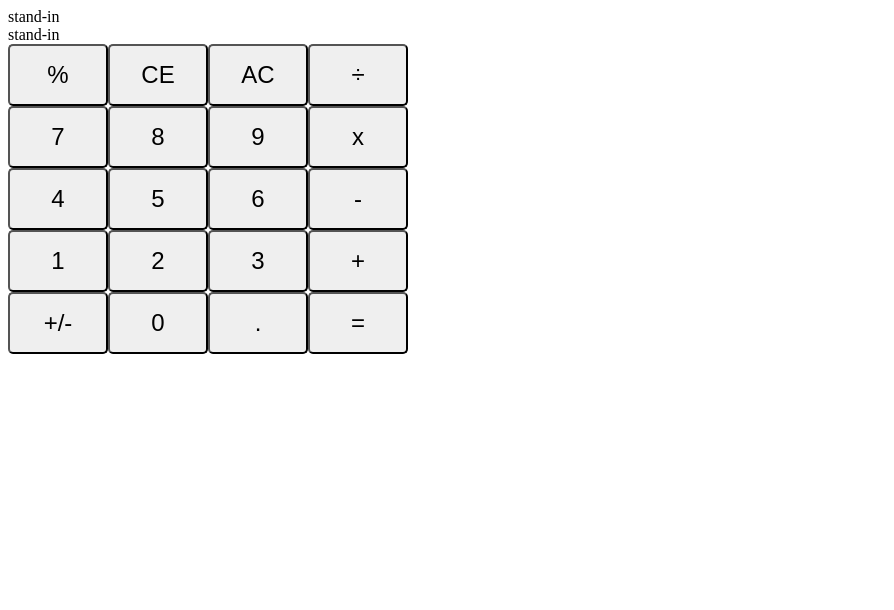
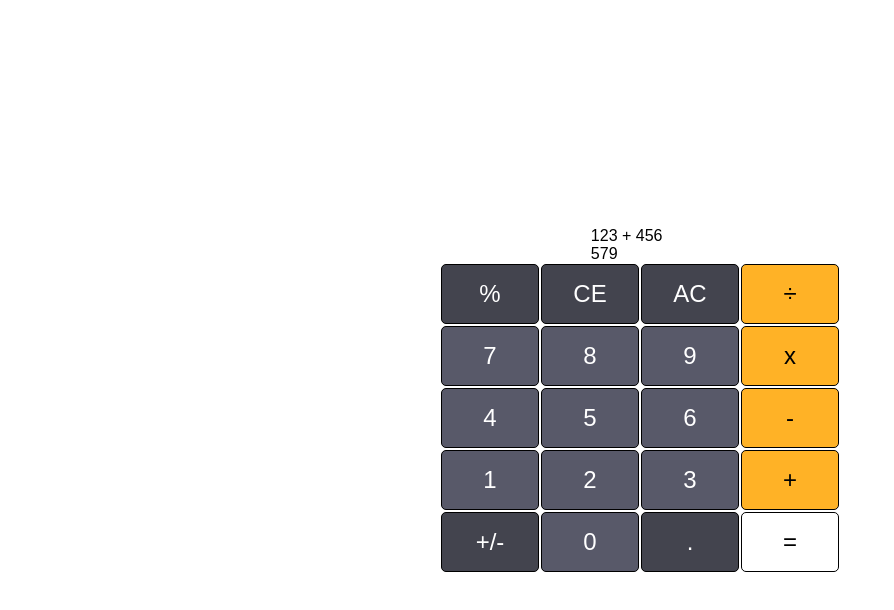
Before and after one commit to MaruEsguerra/js-calculator, a plain HTML site: page index.html in a window 1280 px wide. Shown: the whole page, without its empty margins (0-894 px from the left). Drawn offline with Linux system fonts and the light colour scheme.

Commit message:
feat: Adds some UI to the calculator Adds some non-functional UI to the calculator.

```diff
--- a/index.html
+++ b/index.html
@@ -9,8 +9,8 @@
 <body>
     <div class="calculator">
         <div class="display">
-            <div class="previous-operand">stand-in</div>
-            <div class="current-operand">stand-in</div>
+            <div class="previous-operand">123 + 456</div>
+            <div class="current-operand">579</div>
         </div>
         <div class="buttons">
             <button class="btn-percentage">%</button>
@@ -29,7 +29,7 @@
             <button class="btn-number">2</button>
             <button class="btn-number">3</button>
             <button class="btn-operator">+</button>
-            <button class="btn-plus-minus">+/-</button>
+            <button class="btn-sign">+/-</button>
             <button class="btn-number">0</button>
             <button class="btn-decimal">.</button>
             <button class="btn-equals">=</button>
--- a/styles.css
+++ b/styles.css
@@ -1,3 +1,32 @@
+*, *::before, *::after {
+    box-sizing: border-box;
+    font-family: Arial, Helvetica, sans-serif;
+}
+
+body {
+    padding: 0;
+    margin: 0;
+}
+
+.calculator {
+    display: flex;
+    justify-content: center;
+    align-items: center;
+    flex-direction: column;
+    min-height: 100vh;
+}
+
+.display {
+    max-width: 400px;
+    display: flex;
+    flex-wrap: wrap;
+}
+
+.previous-operand, .current-operand {
+    flex: 1 100%;
+    justify-content: right;
+}
+
 .buttons {
     max-width: 400px;
     display: flex;
@@ -5,8 +34,48 @@
 }
 
 button {
-    flex: 1 25%;
+    flex: 1 24.5%;
     padding: 15px;
     font-size: 24px;
+    cursor: pointer;
+    border: 1px solid black;
     border-radius: 5px;
+    margin: 1px;
 }
+
+.btn-percentage, .btn-clear-entry, .btn-all-clear,
+.btn-sign, .btn-decimal {
+    background-color: rgba(57, 58, 69, .95);
+    color: white;
+}
+
+.btn-percentage:hover, .btn-clear-entry:hover, .btn-all-clear:hover,
+.btn-sign:hover, .btn-decimal:hover {
+    background-color: rgba(57, 58, 69, 1);
+    color: white;
+}
+
+.btn-number {
+    background-color: rgba(80, 81, 97, .95);
+    color: white;
+}
+
+.btn-number:hover {
+    background-color: rgba(80, 81, 97, 1);;
+}
+
+.btn-operator {
+    background-color: rgba(255, 165, 0, .85);
+}
+
+.btn-operator:hover {
+    background-color: rgba(255, 165, 0, 1);
+}
+
+.btn-equals {
+    background-color: white;
+}
+
+.btn-equals:hover {
+    background-color: rgba(211, 211, 211, .75);
+}
```
